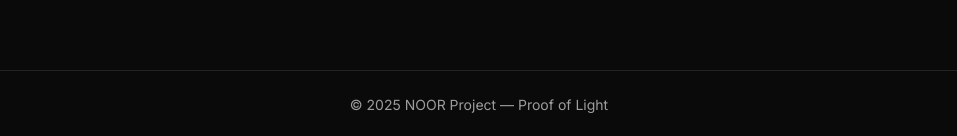
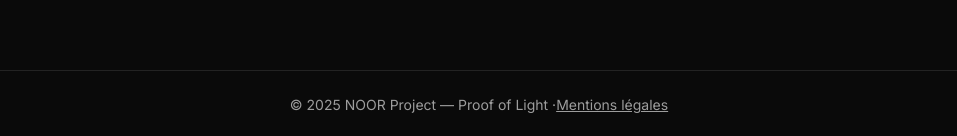
Before and after one commit to noorfinances-eng/noor-pages, a Next.js app: page /en in a window 1280 px wide. Shown: the part 2080-2216 px from the top of the page, without its empty margins (161-1118 px from the left). Built offline with nearby package versions, Linux system fonts and the light colour scheme.

Commit message:
Update _app.js

```diff
--- a/pages/_app.js
+++ b/pages/_app.js
@@ -22,8 +22,9 @@ export default function MyApp({ Component, pageProps }) {
         <Component {...pageProps} />
       </main>
       <footer className="mt-10 border-t border-white/10 py-6 text-center text-sm text-white/60">
-        © 2025 NOOR Project — Proof of Light
-      </footer>
+  © 2025 NOOR Project — Proof of Light ·
+  <a href="/legal" className="underline hover:text-white">Mentions légales</a>
+</footer>
     </div>
   );
 }
```
